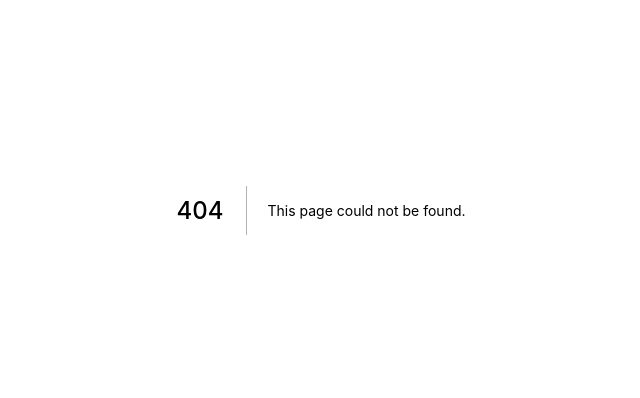
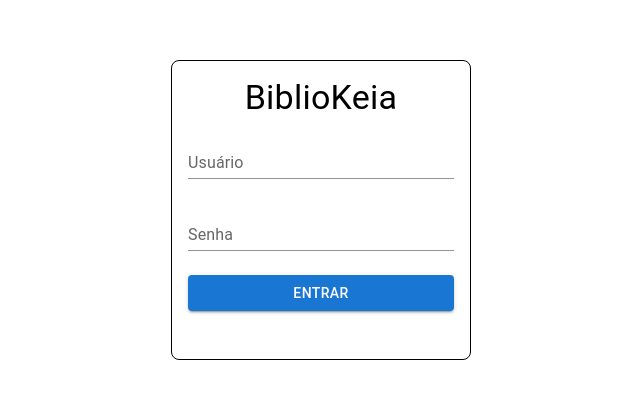
Before and after one commit to inacioigne/bibbliokeia-ui-v1, a Next.js app: page /login in a window 1280 px wide. Before the commit this address had no page. Shown: the part 190-588 px from the top of the page, without its empty margins (319-959 px from the left). Built offline with nearby package versions, Linux system fonts and the light colour scheme.

Commit message:
Adicionando Login

```diff
--- a/package.json
+++ b/package.json
@@ -19,7 +19,9 @@
     "axios": "^0.26.1",
     "formik": "^2.2.9",
     "next": "12.1.0",
+    "nookies": "^2.5.2",
     "prop-types": "^15.8.1",
+    "qs": "^6.10.3",
     "react": "17.0.2",
     "react-dom": "17.0.2",
     "react-hook-form": "^7.29.0"
--- /dev/null
+++ b/src/admin/contexts/AuthContext.js
@@ -0,0 +1,46 @@
+import { createContext, useEffect, useState } from "react";
+import api from "../../services/api"
+import qs from 'qs';
+import { setCookie, parseCookies } from "nookies"
+import Router from 'next/router'
+
+
+export const AuthContext = createContext({})
+
+export function AuthProvider({ children }) {
+  const [user, setUser] = useState()
+
+  const isAuthenticated = !!user
+  useEffect(() => {
+    const { 'bibliokeia.token': token } = parseCookies()
+    if (token) {
+      //Pegar informações do usuario
+      setUser({name: 'admin', 'id': 1})
+      //console.log(user.name)
+    }
+
+  }, [])
+
+async function signIn(data) {
+  const response = await api.post( "usuarios/login",
+  qs.stringify(data),
+  {headers: { 'content-type': 'application/x-www-form-urlencoded' }}
+  )
+  setCookie(undefined, 'bibliokeia.token',
+  response.data.access_token, {
+    maxAge: 60 * 60 * 1,
+  } )
+  setUser(response.data.user)
+
+  Router.push('/cataloguing/book')
+  console.log(response.data)
+
+}
+
+
+    return (
+        <AuthContext.Provider value={{ user, isAuthenticated, signIn }}>
+          {children}
+        </AuthContext.Provider>
+      )
+}
--- /dev/null
+++ b/src/admin/contexts/authContext_old.js
@@ -0,0 +1,5 @@
+import { createContext } from "react";
+
+const AuthContext = createContext({})
+
+export default AuthContext
--- a/src/admin/layout.js
+++ b/src/admin/layout.js
@@ -1,12 +1,17 @@
 import Navbar from './navbar'
 //import Footer from './footer'
+import { AuthProvider } from "../admin/contexts/AuthContext"
 
 export default function Layout({ children }) {
   return (
     <>
+     <AuthProvider>
+
+
       <Navbar />
       <main>{children}</main>
       {/**<Footer />*/}
+      </AuthProvider>
     </>
   )
 }
--- a/src/admin/navbar.js
+++ b/src/admin/navbar.js
@@ -12,6 +12,9 @@ import Container from '@mui/material/Container';
 import CssBaseline from '@mui/material/CssBaseline';
 import useScrollTrigger from '@mui/material/useScrollTrigger';
 import PropTypes from 'prop-types';
+import { useContext } from 'react';
+import { AuthContext } from 'src/admin/contexts/AuthContext';
+
 
 function ScrollTop(props) {
     const { children, window } = props;
@@ -60,6 +63,9 @@ ScrollTop.propTypes = {
 
 
 export default function Navbar(props) {
+  const { user, signIn } = useContext(AuthContext);
+    console.log("NAV: ", user)
+
 
     return (
         <>
@@ -79,6 +85,7 @@ export default function Navbar(props) {
           <Typography variant="h6" component="div" sx={{ flexGrow: 1 }}>
           BiblioKeia
           </Typography>
+          <p>{user?.name}</p>
           <Button color="inherit">Login</Button>
         </Toolbar>
         </AppBar>
--- a/src/pages/_app.js
+++ b/src/pages/_app.js
@@ -1,11 +1,16 @@
 import '../styles/globals.css'
 import Layout from 'src/admin/layout'
+import { AuthProvider } from "../admin/contexts/AuthContext"
 
 function MyApp({ Component, pageProps }) {
 
   const getLayout = Component.getLayout || ((page) => page)
   return getLayout(
+    <AuthProvider>
     <Component {...pageProps} />
+
+    </AuthProvider>
+
   )
 
 }
--- /dev/null
+++ b/src/pages/login.js
@@ -0,0 +1,88 @@
+import Container from '@mui/material/Container';
+import Box from '@mui/material/Box';
+import Typography from '@mui/material/Typography';
+import TextField from '@mui/material/TextField';
+import Button from '@mui/material/Button';
+import { useForm, Controller } from "react-hook-form";
+import api from "../services/api"
+import qs from 'qs';
+import { setCookie } from "nookies"
+import { useContext } from 'react';
+import { AuthContext } from 'src/admin/contexts/AuthContext';
+
+
+
+
+export default function Login() {
+    const { control, handleSubmit } = useForm({
+        defaultValues: {
+            username: "",
+            password: ""
+          }
+    });
+    //const contxt = useContext(AuthContext)
+    const { user, signIn } = useContext(AuthContext);
+    //console.log("LOGIN: ", user)
+
+    async function handleSignIn(data) {
+
+      const res = await signIn(data)
+      console.log(res)
+    }
+
+
+
+    return (
+        <Container sx={{
+        display: "flex", justifyContent: "center", alignItems: "center",
+        height:"100vh"
+        }}>
+        <Box sx={{
+            p: 2,
+        width: 300,
+        height: 300,
+        border: 1,
+        borderRadius: 2}}>
+        <Typography variant="h4" gutterBottom component="div" sx={{textAlign: "center"}}>
+        BiblioKeia
+      </Typography>
+        <form onSubmit={handleSubmit(handleSignIn)}>
+        <Box sx={{display: "flex", flexDirection: "column", gap: 3}}>
+        <Controller
+         control={control}
+         name="username"
+         render={({ field }) => (
+                  <TextField
+                    {...field}
+                    label="Usuário"
+                    variant="standard"
+                  />
+                )}
+          />
+          <Controller
+         control={control}
+         name="password"
+         render={({ field }) => (
+                  <TextField
+                    {...field}
+                    label="Senha"
+                    variant="standard"
+                  />
+                )}
+          />
+        {/* <TextField id="username" label="Usuário" variant="standard" />
+        <TextField id="password" label="Senha" variant="standard" /> */}
+        <Button variant="contained" type="submit">Entrar</Button>
+        </Box>
+
+        </form>
+
+
+        </Box>
+
+
+
+        </Container>
+
+    )
+}
--- a/src/services/api.js
+++ b/src/services/api.js
@@ -1,8 +1,3 @@
-import axios from "axios";
+import { getAPIClient } from "./apiClient";
 
-const api = axios.create({
-  baseURL: "http://localhost:8000",
-  //baseURL: "http://172.21.215.224:8000"
-});
-
-export default api;
+export const api = getAPIClient()
--- /dev/null
+++ b/src/services/apiClient.js
@@ -0,0 +1,17 @@
+import axios from "axios";
+import { parseCookies } from "nookies";
+
+export function getAPIClient(ctx) {
+  const { "bibliokeia.token": token } = parseCookies(ctx);
+
+  const api = axios.create({
+    baseURL: "http://localhost:8000",
+    //baseURL: "http://172.21.215.224:8000"
+  });
+
+  if (token) {
+    api.defaults.headers["Authorization"] = `Bearer ${token}`;
+  }
+
+  return api;
+}
```
Also changed, not shown: src/admin/contexts/auth.js (added, +33 -0 lines), src/pages/cataloguing/book.js (+27 -8 lines), 1 other file (tests, documents, lock files or other folders).
